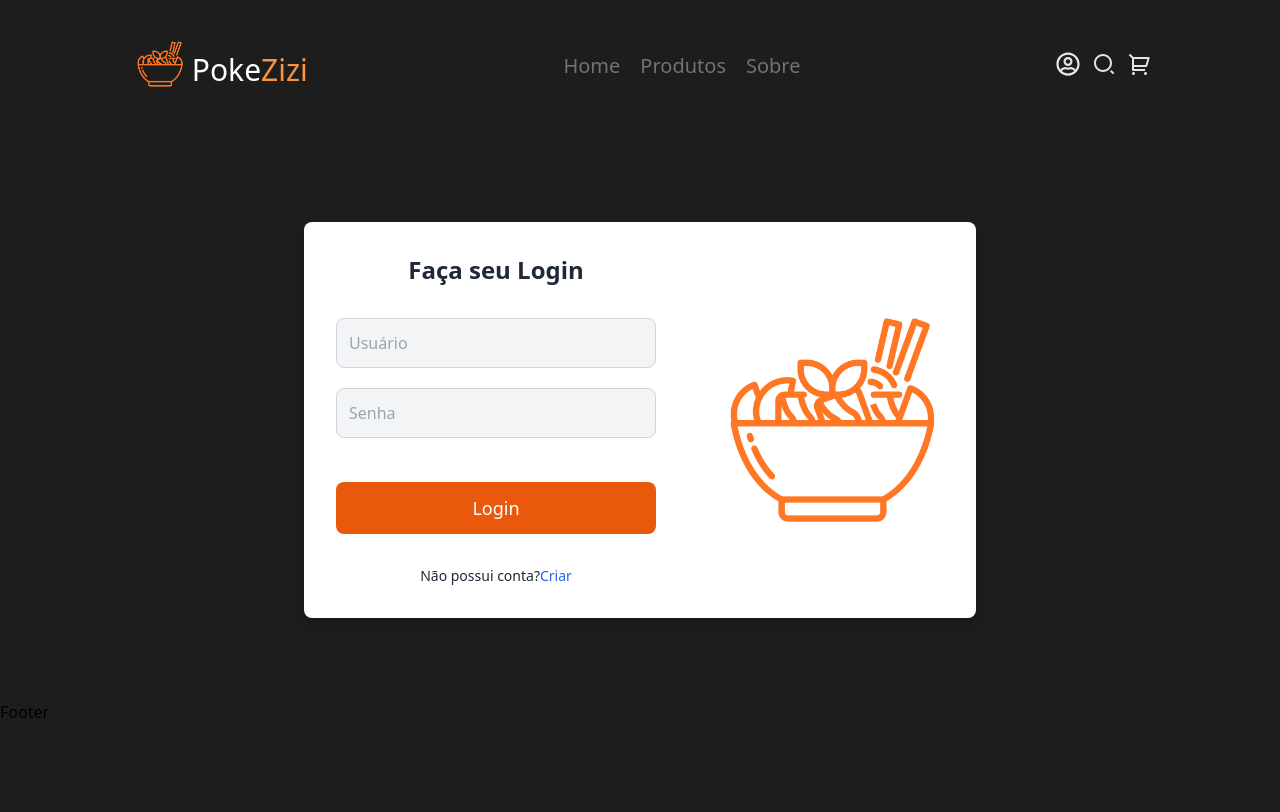
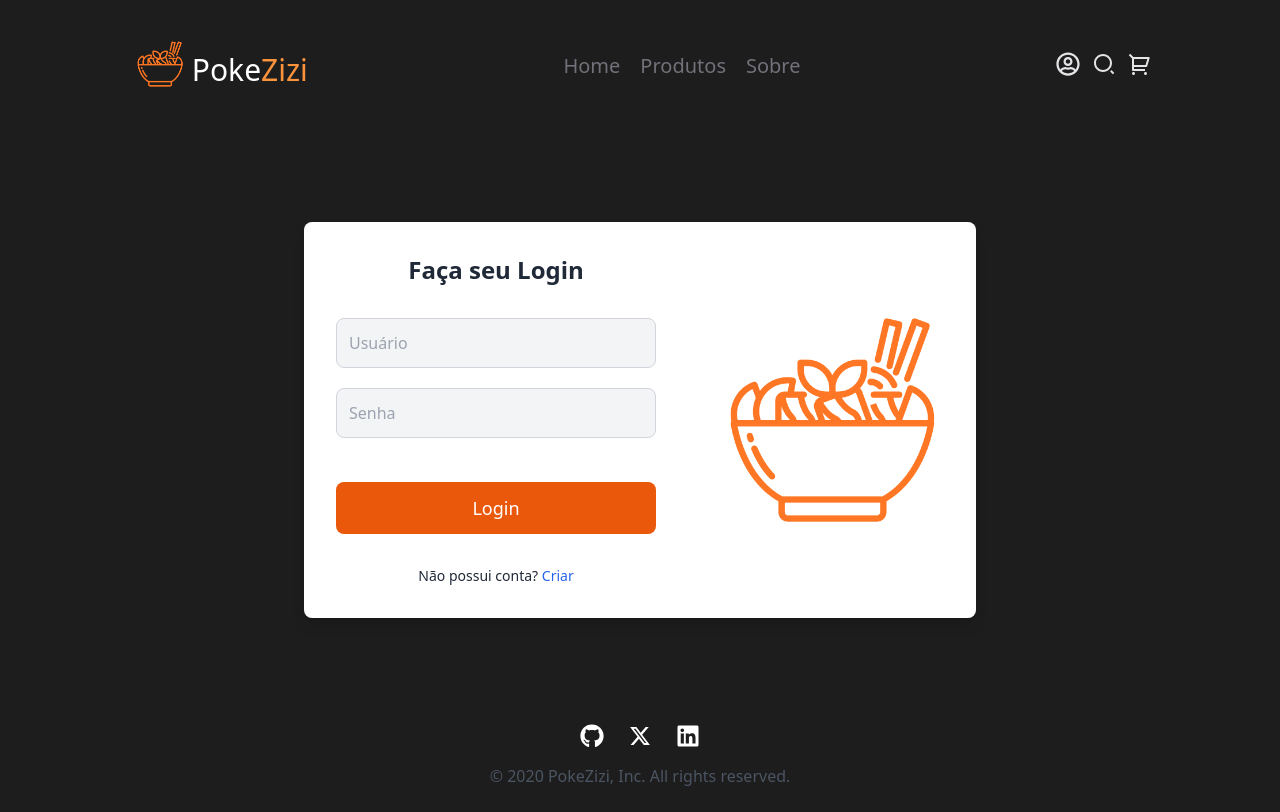
Before and after one commit to TechWave-1ESPI/Checkpoint_5_Web, a React (Vite) app: page /login in a window 1280 px wide. Built offline with nearby package versions, Linux system fonts and the light colour scheme; data requests are answered from the project's data file.

Commit message:
Ajustes no Footer

```diff
--- a/src/components/Footer/Footer.jsx
+++ b/src/components/Footer/Footer.jsx
@@ -1,9 +1,41 @@
+import React from 'react';
+import { FaGithub, FaLinkedin } from 'react-icons/fa';
+import { RiTwitterXFill } from "react-icons/ri";
+
 const Footer = () => {
-    return (
-        <>
-            <h1>Footer</h1>
-        </>
-    )
-}
+  return (
+    <footer className="text-white py-6">
+      <div className="container mx-auto text-center">
+        <div className="flex justify-center space-x-6 mb-4">
+          <a
+            href="https://github.com"
+            target="_blank"
+            rel="noopener noreferrer"
+            className="hover:text-gray-600 transition duration-200"
+          >
+            <FaGithub className="w-6 h-6" />
+          </a>
+          <a
+            href="https://x.com"
+            target="_blank"
+            rel="noopener noreferrer"
+            className="hover:text-gray-600 transition duration-200"
+          >
+            <RiTwitterXFill className="w-6 h-6" />
+          </a>
+          <a
+            href="https://linkedin.com"
+            target="_blank"
+            rel="noopener noreferrer"
+            className="hover:text-gray-600 transition duration-200"
+          >
+            <FaLinkedin className="w-6 h-6" />
+          </a>
+        </div>
+        <p className="text-gray-600">© 2020 PokeZizi, Inc. All rights reserved.</p>
+      </div>
+    </footer>
+  );
+};
 
-export default Footer
+export default Footer;
--- a/src/components/Login/Login.jsx
+++ b/src/components/Login/Login.jsx
@@ -87,7 +87,7 @@ const Login = () => {
 
                         <ul className="list-none mt-8 flex flex-col items-center text-gray-600 text-sm">
                             <li>
-                                <span className="text-gray-800 mb-2">Não possui conta?</span>
+                                <span className="text-gray-800 mb-2">Não possui conta? </span>
                                 <Link to="/cadastrar-usuario" className="text-blue-600 font-medium transition duration-300 hover:text-blue-700">
                                     Criar
                                 </Link>
```
